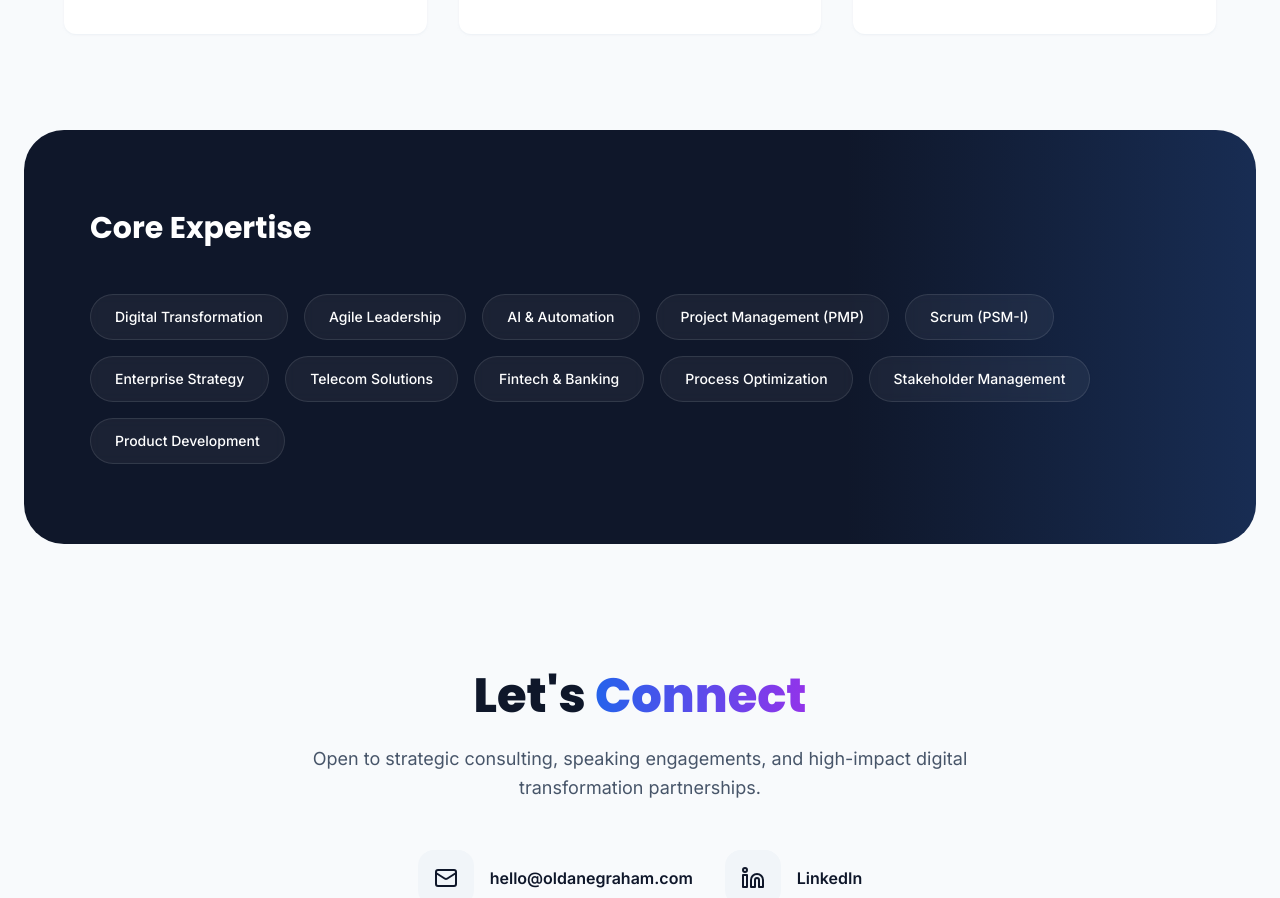
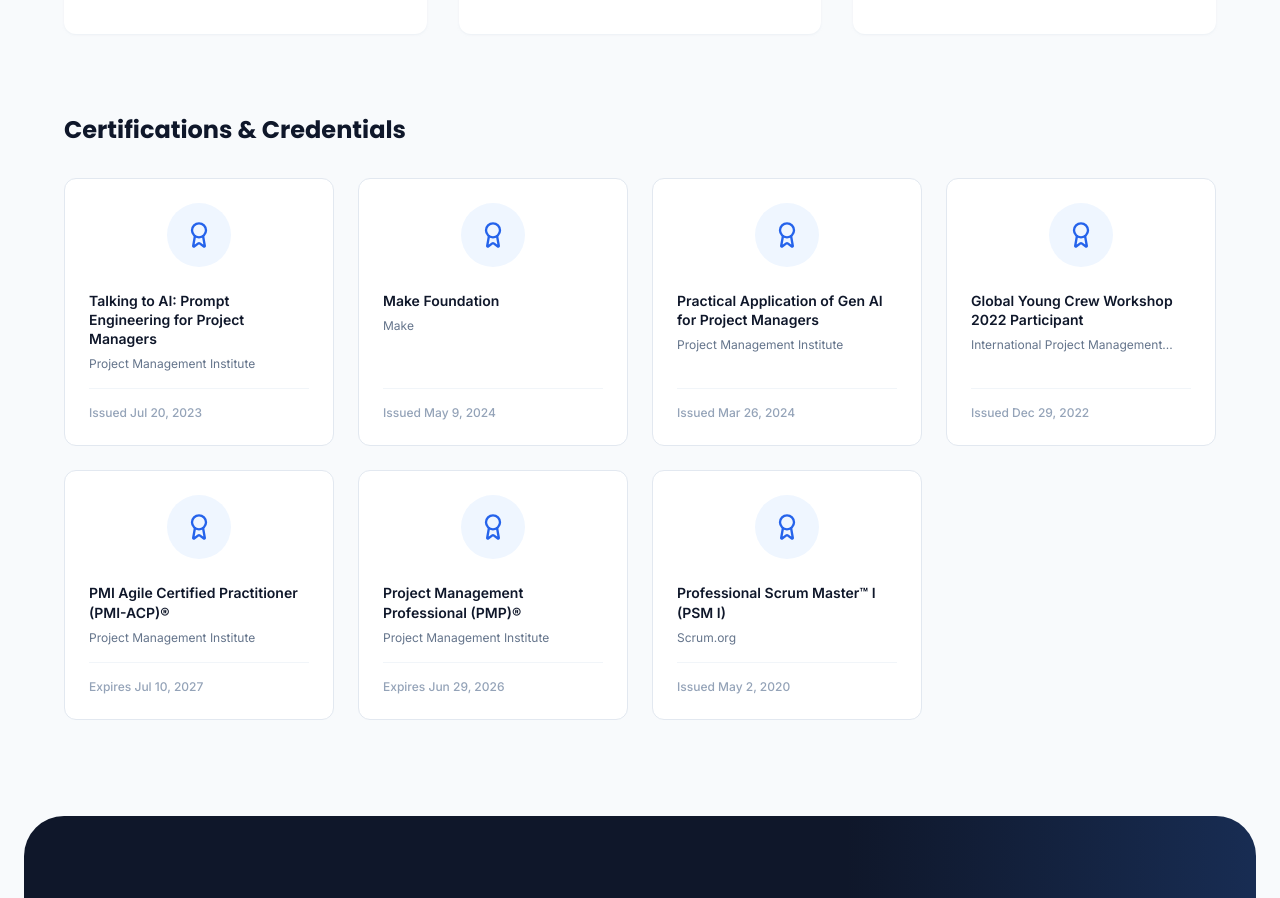
Before and after one commit to vashonai/OldaneGraham.com, a React (Vite) app: page / in a window 1280 px wide. Shown: the part 1887-2785 px from the top of the page. Built offline with nearby package versions, Linux system fonts and the light colour scheme.

Commit message:
feat: Initialize Oldane Graham's portfolio website with core React components for navigation, hero, about, achievements, and skills sections.

```diff
--- a/src/App.jsx
+++ b/src/App.jsx
@@ -144,10 +144,20 @@
     { icon: <TrendingUp />, title: "Enterprise Delivery", desc: "Drove AI-enabled delivery across telecom, banking, and fintech sectors, transforming complex technology projects into scalable solutions." }
   ];
 
+  const certifications = [
+    { title: "Talking to AI: Prompt Engineering for Project Managers", issuer: "Project Management Institute", date: "Issued Jul 20, 2023" },
+    { title: "Make Foundation", issuer: "Make", date: "Issued May 9, 2024" },
+    { title: "Practical Application of Gen AI for Project Managers", issuer: "Project Management Institute", date: "Issued Mar 26, 2024" },
+    { title: "Global Young Crew Workshop 2022 Participant", issuer: "International Project Management...", date: "Issued Dec 29, 2022" },
+    { title: "PMI Agile Certified Practitioner (PMI-ACP)®", issuer: "Project Management Institute", date: "Expires Jul 10, 2027" },
+    { title: "Project Management Professional (PMP)®", issuer: "Project Management Institute", date: "Expires Jun 29, 2026" },
+    { title: "Professional Scrum Master™ I (PSM I)", issuer: "Scrum.org", date: "Issued May 2, 2020" }
+  ];
+
   return (
     <section id="impact" className="py-24 max-w-[1200px] mx-auto px-6">
       <SectionTitle subtitle="Impact">Key Achievements</SectionTitle>
-      <div className="grid md:grid-cols-3 gap-8">
+      <div className="grid md:grid-cols-3 gap-8 mb-20">
         {items.map((item, idx) => (
           <motion.div
             key={idx}
@@ -161,6 +171,33 @@
             <p className="text-slate-600 text-sm leading-relaxed">{item.desc}</p>
           </motion.div>
         ))}
+      </div>
+
+      <div className="mt-16">
+        <h3 className="text-2xl font-display font-bold text-navy mb-8">Certifications & Credentials</h3>
+        <div className="grid grid-cols-1 md:grid-cols-2 lg:grid-cols-4 gap-6">
+          {certifications.map((cert, idx) => (
+            <motion.div
+              key={idx}
+              initial={{ opacity: 0, scale: 0.95 }}
+              whileInView={{ opacity: 1, scale: 1 }}
+              viewport={{ once: true }}
+              transition={{ delay: idx * 0.05 }}
+              className="flex flex-col p-6 bg-white rounded-xl border border-slate-200 hover:border-blue-400 hover:shadow-lg transition-all"
+            >
+              <div className="flex-1">
+                <div className="w-16 h-16 bg-blue-50 text-blue-600 rounded-full flex items-center justify-center mb-6 mx-auto">
+                  <Award size={28} />
+                </div>
+                <h4 className="font-semibold text-navy text-sm leading-snug mb-2">{cert.title}</h4>
+                <p className="text-xs text-slate-500 mb-4">{cert.issuer}</p>
+              </div>
+              <div className="pt-4 border-t border-slate-100 mt-auto">
+                <p className="text-xs font-medium text-slate-400">{cert.date}</p>
+              </div>
+            </motion.div>
+          ))}
+        </div>
       </div>
     </section>
   );
```
